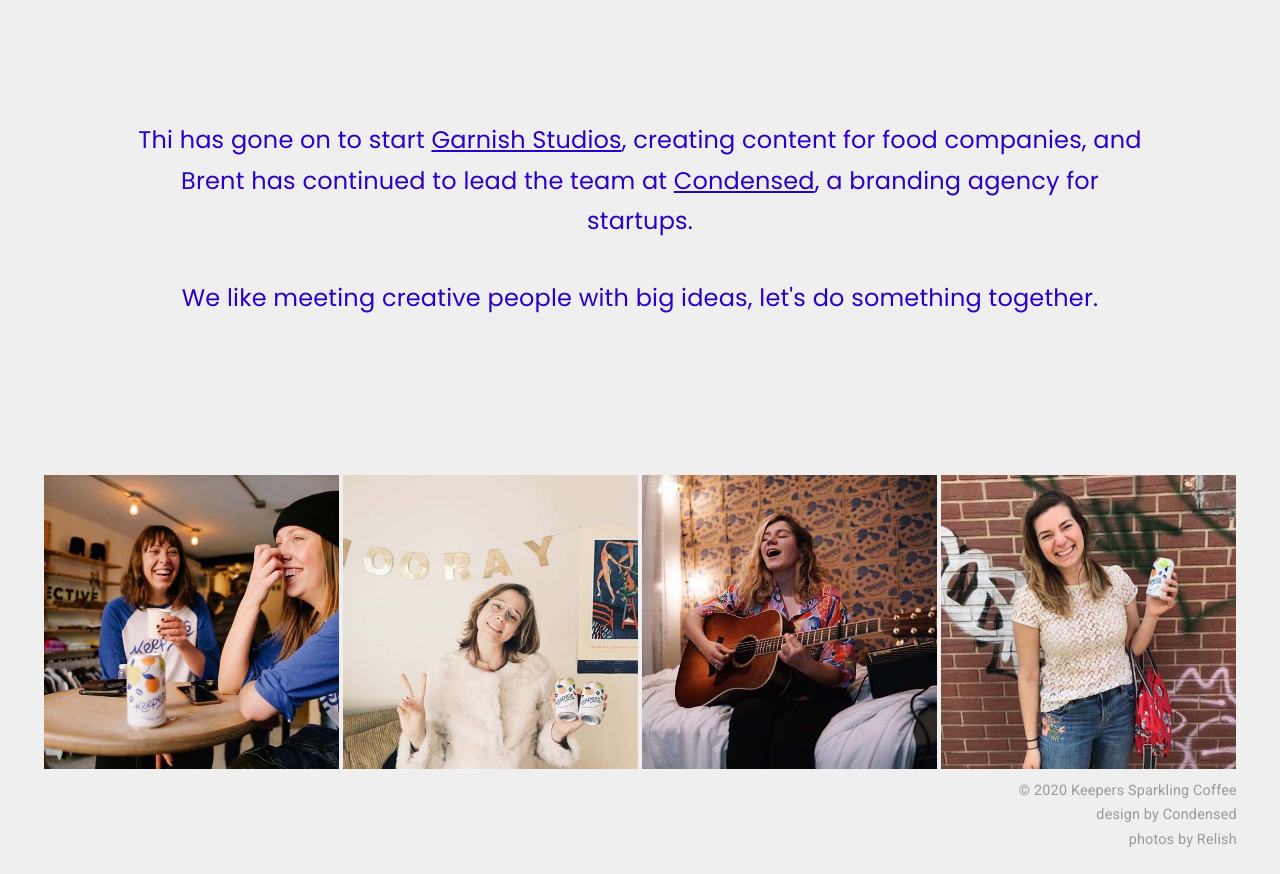
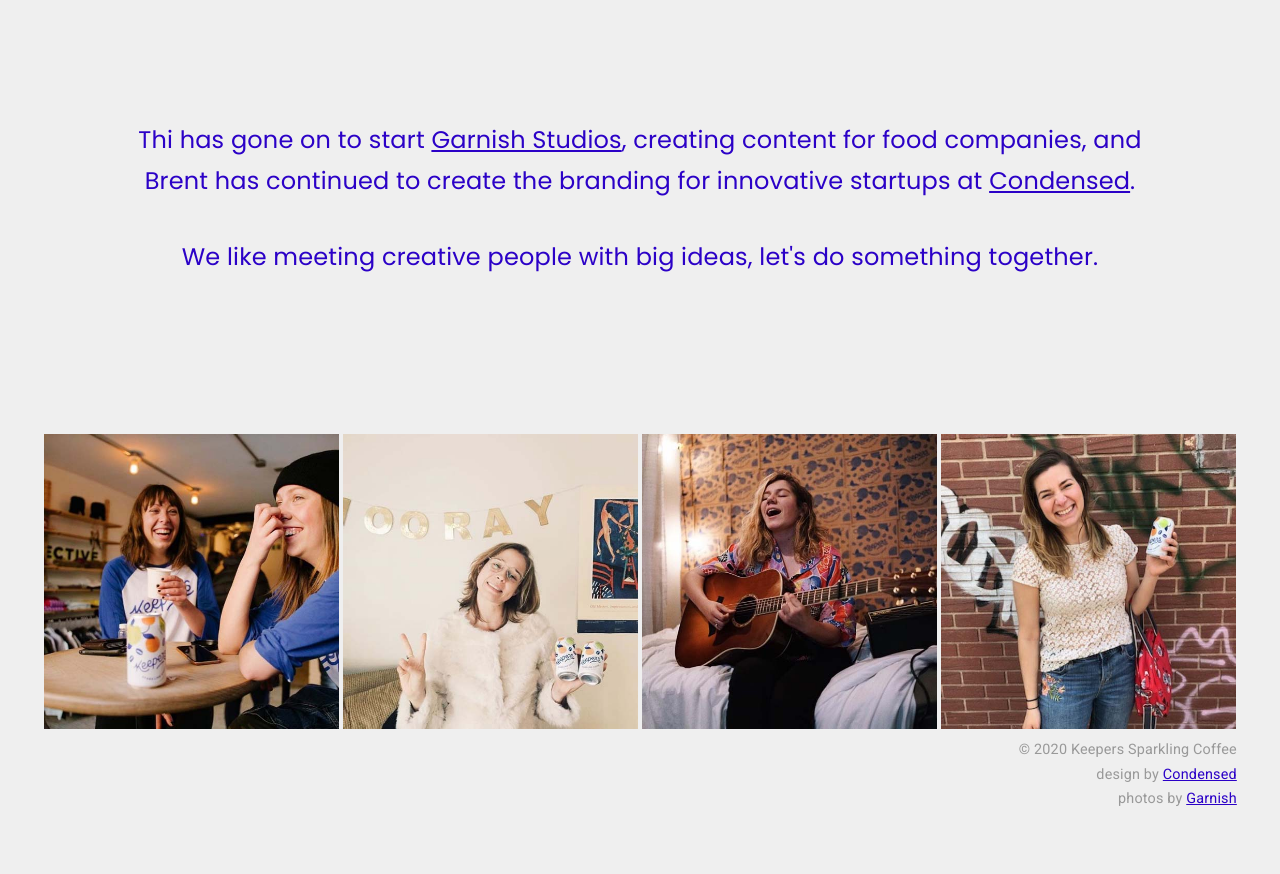
Before and after one commit to condensed-io/keepers, a plain HTML site: page index.html in a window 1280 px wide. Shown: the part 7140-8014 px from the top of the page. After the commit the page ends 7973 px from the top, so only its background shows below. Drawn offline with Linux system fonts and the light colour scheme.

Commit message:
linking straight to the case study on condensed

```diff
--- a/index.html
+++ b/index.html
@@ -306,7 +306,7 @@
         </div>
 
         <div class="text-container">
-            <p>Thi has gone on to start <a target="_blank" href="https://garnishstudios.com">Garnish Studios</a>, creating content for food companies, and Brent has continued to lead the team at <a target="_blank" href="https://condensed.io" title="Branding Agency for CPG Startups, specializing in packaging and design of the next generation of packaged goods.">Condensed</a>, a branding agency for startups.</p>
+            <p>Thi has gone on to start <a target="_blank" href="https://garnishstudios.com">Garnish Studios</a>, creating content for food companies, and Brent has continued to create the branding for innovative startups at <a target="_blank" href="https://condensed.io/case-studies/keepers" title="Branding Agency for CPG Startups, specializing in packaging and design of the next generation of packaged goods.">Condensed</a>.</p>
 
             <p>We like meeting creative people with big ideas, let's do something together.</p>
 
@@ -335,8 +335,8 @@
         <p class="copyright">
             <small>
                 &copy; 2020 Keepers Sparkling Coffee<br />
-                design by Condensed<br />
-                photos by Relish
+                design by <a href="https://condensed.io/case-studies/keepers" title="a brand agency for food startups">Condensed</a><br />
+                photos by <a href="https://garnishstudios.com">Garnish</a>
             </small>
         </p>
 
```
